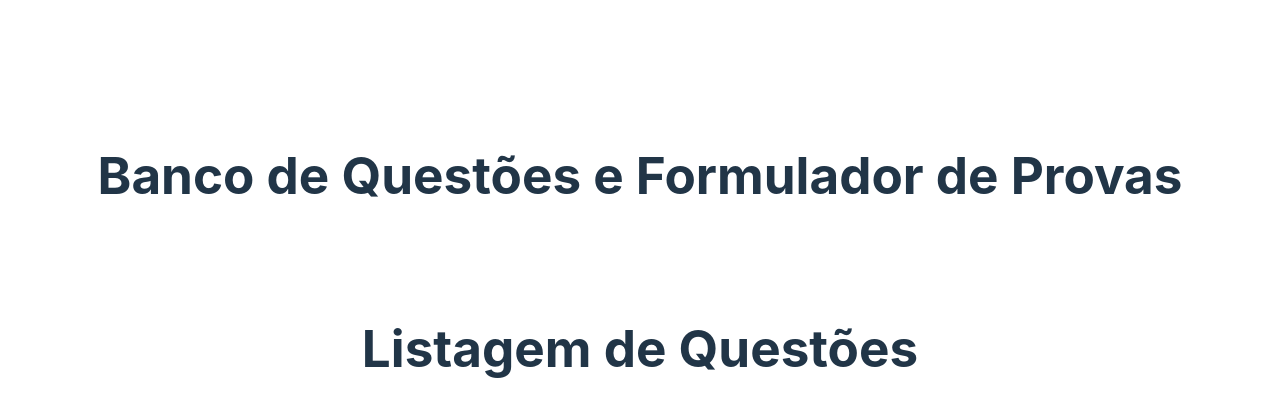
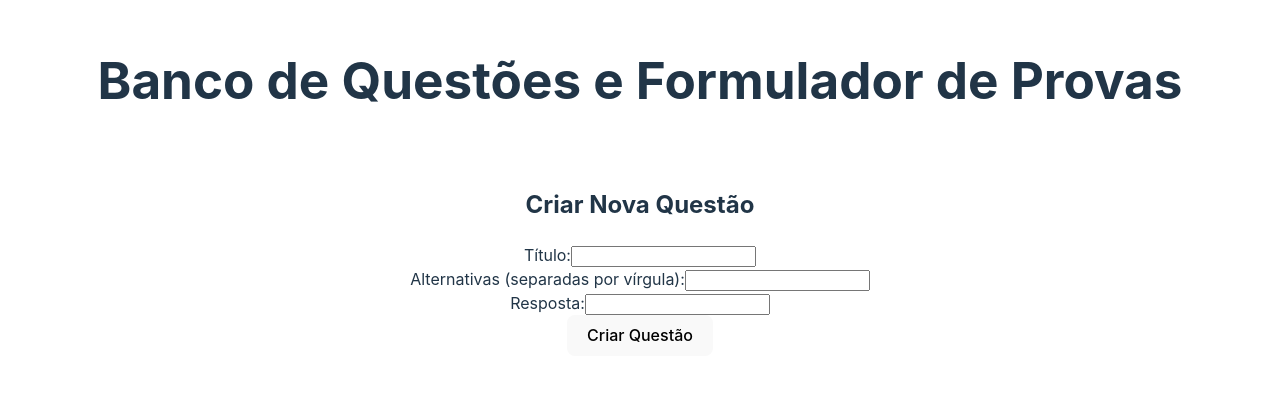
Before and after one commit to netrometro/upe-2023-2-equipe-a, a React (Vite) app in the folder frontend/: page / in a window 1280 px wide. Shown: the part 118-524 px from the top of the page. Built offline with nearby package versions, Linux system fonts and the light colour scheme; no server answers.

Commit message:
Entrega 2 - formulario para criação de nova questao

```diff
--- a/frontend/src/App.jsx
+++ b/frontend/src/App.jsx
@@ -1,5 +1,6 @@
 
 import './App.css'
+import QuestaoForm from './componentes/Questoes/QuestaoForm'
 import QuestaoList from './componentes/Questoes/QuestaoList'
 
 function App() {
@@ -8,6 +9,7 @@ function App() {
       <div>
       <h1>Banco de Questões e Formulador de Provas</h1>
       <br/>
+      <QuestaoForm />
       <br/>
       <QuestaoList />
       </div>
--- /dev/null
+++ b/frontend/src/componentes/Questoes/QuestaoForm.jsx
@@ -0,0 +1,59 @@
+import { useState } from 'react';
+import axios from 'axios';
+
+const QuestaoForm = ({ onQuestaoSubmit }) => {
+  const [titulo, setTitulo] = useState('');
+  const [alternativas, setAlternativas] = useState('');
+  const [resposta, setResposta] = useState('');
+
+  const handleSubmit = async (e) => {
+    e.preventDefault();
+
+    if (!titulo || !alternativas || !resposta) {
+      console.error('Por favor, preencha todos os campos');
+      return;
+    }
+
+    try {
+      const novaQuestao = {
+        titulo,
+        alternativas: alternativas.split(',').map((alt) => alt.trim()),
+        resposta,
+      };
+
+      await axios.post('http://localhost:3333//CriarQuestoes', novaQuestao);
+
+      setTitulo('');
+      setAlternativas('');
+      setResposta('');
+
+      onQuestaoSubmit();
+    } catch (error) {
+      console.error('Erro ao criar questão:', error);
+    }
+  };
+
+  return (
+    <form onSubmit={handleSubmit}>
+      <h2>Criar Nova Questão</h2>
+      <label>
+        Título:
+        <input type="text" value={titulo} onChange={(e) => setTitulo(e.target.value)} />
+      </label>
+      <br />
+      <label>
+        Alternativas (separadas por vírgula):
+        <input type="text" value={alternativas} onChange={(e) => setAlternativas(e.target.value)} />
+      </label>
+      <br />
+      <label>
+        Resposta:
+        <input type="text" value={resposta} onChange={(e) => setResposta(e.target.value)} />
+      </label>
+      <br />
+      <button type="submit">Criar Questão</button>
+    </form>
+  );
+};
+
+export default QuestaoForm;
```
